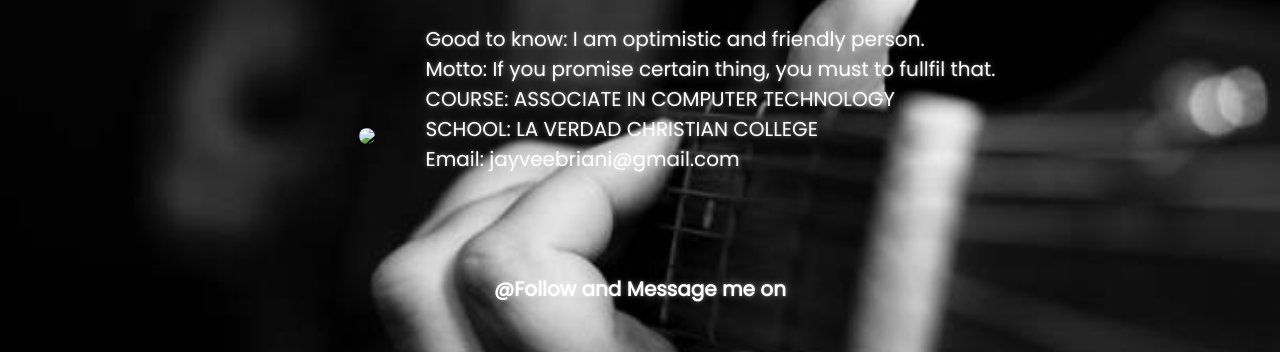
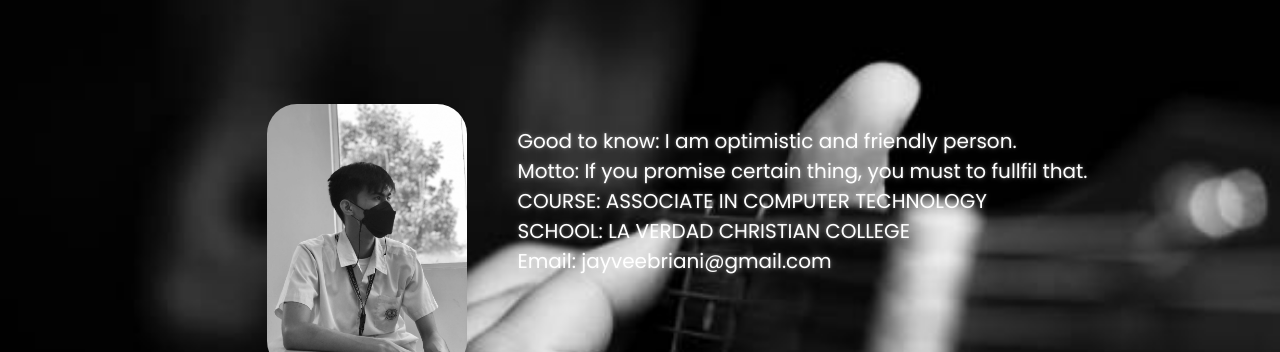
Before and after one commit to JayveeBrian/ResponsiveFinal, a plain HTML site: page infos.html in a window 1280 px wide. Shown: the part 76-428 px from the top of the page. Drawn offline with Linux system fonts and the light colour scheme.

Commit message:
Update infos.html

```diff
--- a/infos.html
+++ b/infos.html
@@ -38,7 +38,7 @@
 
         <div class="personal-container">
             <div>
-              <img src="/images/school.jpg" class="photo">
+              <img src="school.jpg" class="photo">
             </div>
             <div class="text">
                 <p>
```
